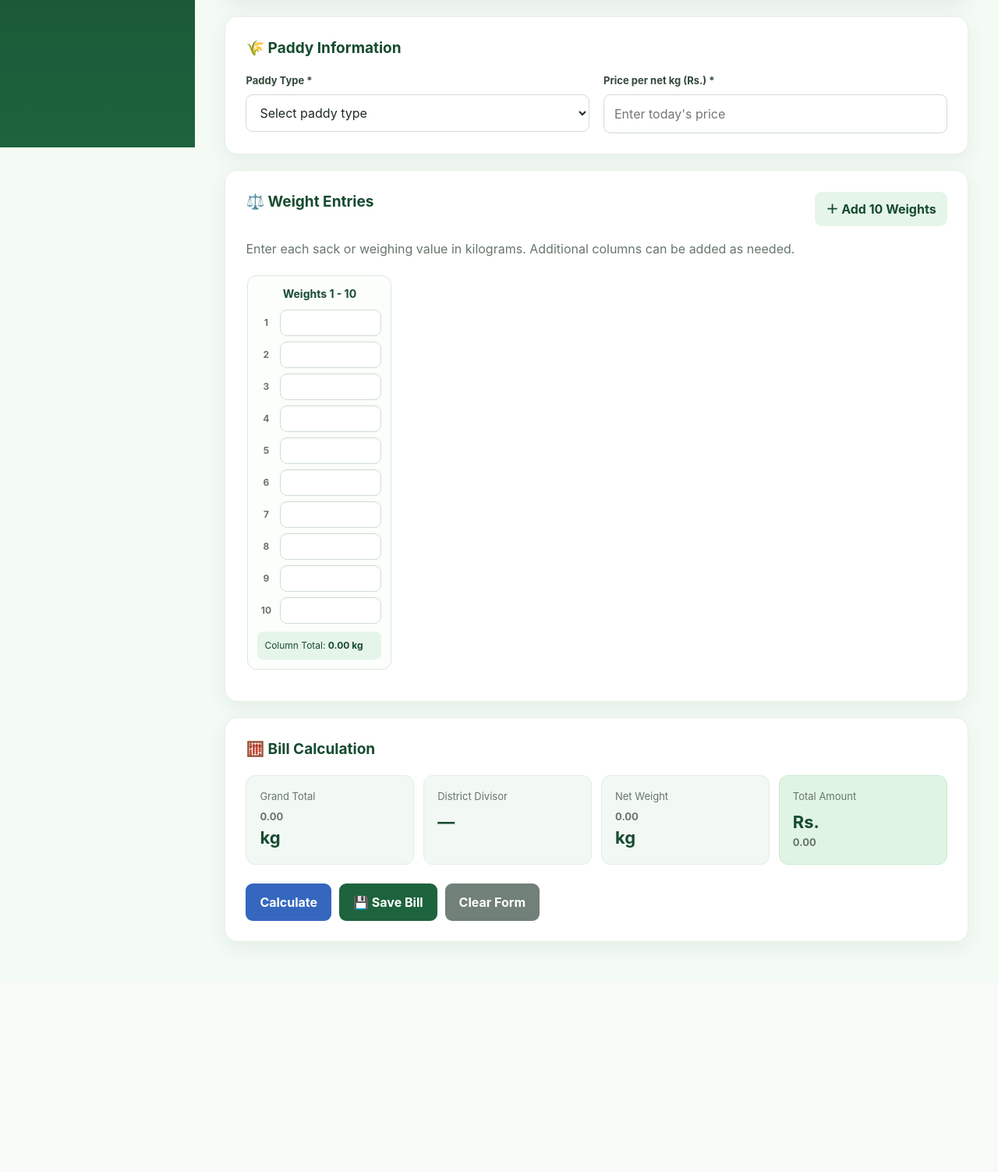
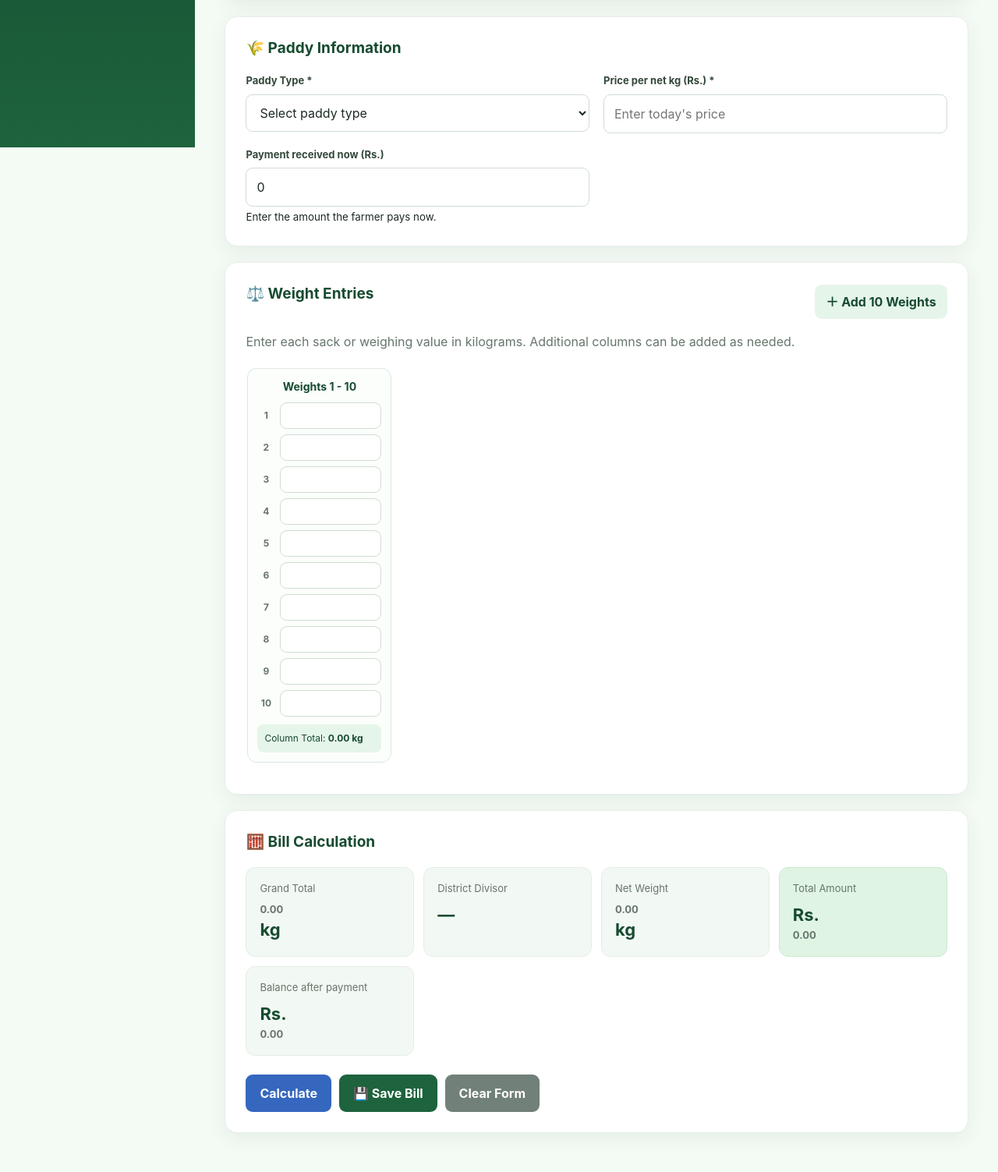
Before and after one commit to farisjm/jm-paddy-update, a PHP site: page /bill.php in a window 1280 px wide. Shown: the part 611-2114 px from the top of the page at 78% size. Before the commit the page ends 1825 px from the top, so only its background shows below. Run offline with PHP 8.4, Linux system fonts and the light colour scheme.

Commit message:
Add payment received and balance preview to bill form

```diff
--- a/bill.php
+++ b/bill.php
@@ -15,6 +15,7 @@
 <section class="panel"><h2>🌾 Paddy Information</h2><div class="grid">
 <div><label for="paddy_type">Paddy Type *</label><select name="paddy_type" id="paddy_type" required><option value="">Select paddy type</option><option value="Samba">Samba</option><option value="Keeri Samba">Keeri Samba</option><option value="Nadu">Nadu</option></select></div>
 <div><label for="price">Price per net kg (Rs.) *</label><input type="number" name="price" id="price" step="0.01" min="0" placeholder="Enter today's price" oninput="calculateBill()" required></div>
+<div><label for="paid_amount">Payment received now (Rs.)</label><input type="number" name="paid_amount" id="paid_amount" min="0" step="0.01" value="0" oninput="calculateBill()" required><small>Enter the amount the farmer pays now.</small></div>
 </div></section>
 <section class="panel"><div class="weight-header"><h2>⚖️ Weight Entries</h2><button type="button" class="small-btn" onclick="addWeightColumn()">＋ Add 10 Weights</button></div><p>Enter each sack or weighing value in kilograms. Additional columns can be added as needed.</p><div id="weightContainer" class="weight-container"></div><input type="hidden" name="weights" id="weightsData"></section>
 <section class="panel"><h2>🧮 Bill Calculation</h2><div class="result-grid">
@@ -22,7 +23,8 @@
 <div class="result-box"><span>District Divisor</span><strong id="displayRate">—</strong></div>
 <div class="result-box"><span>Net Weight</span><strong><span id="netWeight">0.00</span> kg</strong></div>
 <div class="result-box total"><span>Total Amount</span><strong>Rs. <span id="totalAmount">0.00</span></strong></div>
-</div><input type="hidden" name="total_weight" id="total_weight"><input type="hidden" name="net_weight" id="net_weight"><input type="hidden" name="total_amount" id="total_amount">
+<div class="result-box"><span>Balance after payment</span><strong>Rs. <span id="balanceDue">0.00</span></strong></div>
+</div><input type="hidden" name="total_weight" id="total_weight"><input type="hidden" name="net_weight" id="net_weight"><input type="hidden" name="total_amount" id="total_amount"><input type="hidden" name="balance_due" id="balance_due">
 <div class="actions"><button type="button" class="calculate" onclick="calculateBill()">Calculate</button><button type="submit" class="save">💾 Save Bill</button><button type="reset" class="clear" onclick="resetWeights()">Clear Form</button></div></section>
 </form></main></div><script src="script.js"></script><script>
 document.getElementById('billForm').addEventListener('submit',function(e){calculateBill();if(!(parseFloat(document.getElementById('total_weight').value)>0)){e.preventDefault();alert('Please enter at least one weight greater than zero.');}});
```
